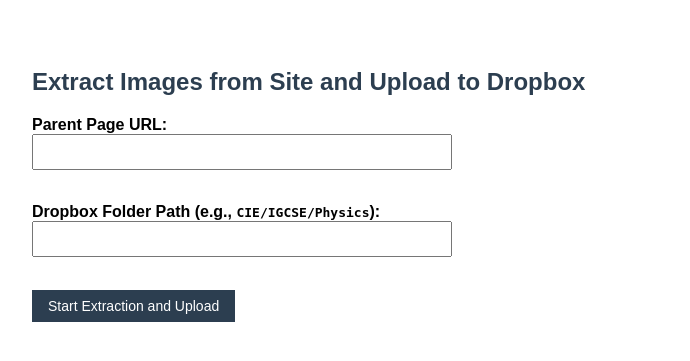
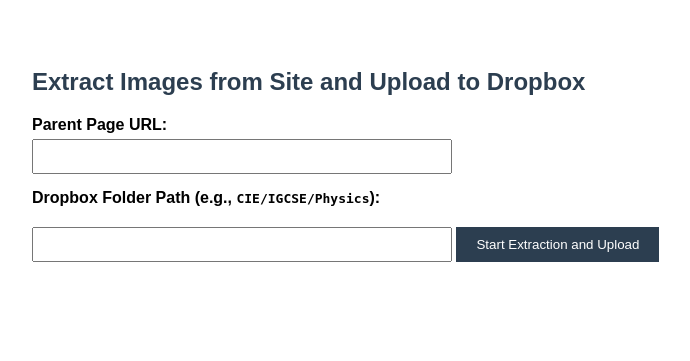
Before and after one commit to Sankarikm126/Image-Export-Tool, a Flask app: page / in a window 1280 px wide. Shown: the top 361 px of the page, without its empty margins (16-706 px from the left). Run offline with Flask 3, Linux system fonts and the light colour scheme.

Commit message:
Update index.html

```diff
--- a/templates/index.html
+++ b/templates/index.html
@@ -3,49 +3,30 @@
 <head>
     <title>Extract Images to Dropbox</title>
     <style>
-        body {
-            font-family: Arial, sans-serif;
-            padding: 40px;
-        }
-        h2 {
-            color: #2c3e50;
-        }
-        label {
-            font-weight: bold;
-        }
-        input[type="text"] {
-            width: 400px;
-            padding: 8px;
-            margin-bottom: 15px;
-            font-size: 14px;
-        }
+        body { font-family: Arial, sans-serif; padding: 40px; }
+        h2 { color: #2c3e50; }
+        label { font-weight: bold; display: block; margin-top: 15px; }
+        input[type="text"] { width: 400px; padding: 8px; margin-top: 5px; }
         input[type="submit"] {
-            padding: 8px 16px;
-            background-color: #2c3e50;
-            color: white;
-            font-size: 14px;
-            border: none;
-            cursor: pointer;
+            margin-top: 20px; padding: 10px 20px;
+            background-color: #2c3e50; color: white; border: none; cursor: pointer;
         }
         .message {
-            margin-top: 20px;
-            padding: 10px;
+            margin-top: 30px; padding: 15px;
             background-color: #ecf0f1;
             border-left: 4px solid #3498db;
         }
-        a {
-            color: #2980b9;
-        }
+        a { color: #2980b9; }
     </style>
 </head>
 <body>
     <h2>Extract Images from Site and Upload to Dropbox</h2>
     <form method="post">
-        <label for="url">Parent Page URL:</label><br>
-        <input type="text" name="url" required><br><br>
+        <label for="url">Parent Page URL:</label>
+        <input type="text" name="url" required>
 
-        <label for="course_folder">Dropbox Folder Path (e.g., <code>CIE/IGCSE/Physics</code>):</label><br>
-        <input type="text" name="course_folder" required><br><br>
+        <label for="course_folder">Dropbox Folder Path (e.g., <code>CIE/IGCSE/Physics</code>):</label>
+        <input type="text" name="course_folder" required>
 
         <input type="submit" value="Start Extraction and Upload">
     </form>
```
